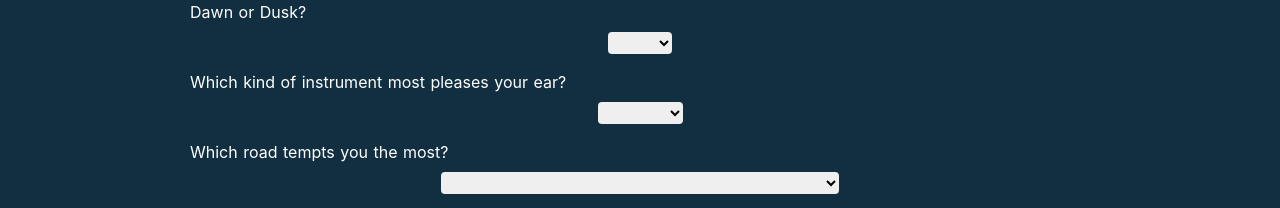
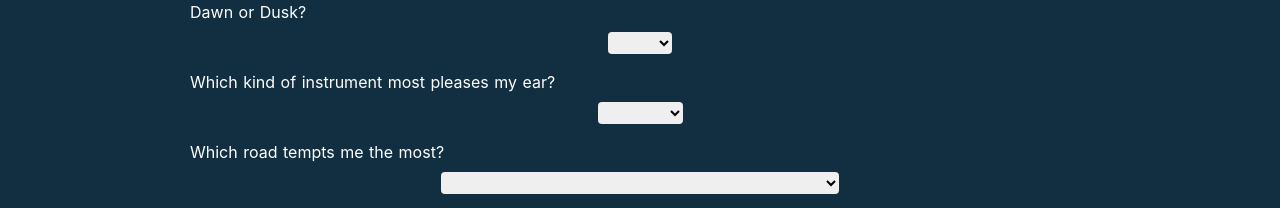
Before and after one commit to ethyl2/nuxt-experiment, a Nuxt app: page /sorting-hat in a window 1280 px wide. Shown: the part 170-378 px from the top of the page. Built offline with nearby package versions, Linux system fonts and the light colour scheme.

Commit message:
Fix: Adjusts wording of questions to be more consistent

```diff
--- a/pages/sorting-hat/index.vue
+++ b/pages/sorting-hat/index.vue
@@ -53,11 +53,11 @@ export default {
         },
         { question: 'Dawn or Dusk?', options: ['Dawn', 'Dusk'] },
         {
-          question: 'Which kind of instrument most pleases your ear?',
+          question: 'Which kind of instrument most pleases my ear?',
           options: ['Violin', 'Trumpet', 'Piano', 'Drum'],
         },
         {
-          question: 'Which road tempts you the most?',
+          question: 'Which road tempts me the most?',
           options: [
             'The wide, sunny, grassy lane',
             'The narrow, dark, lantern-lit alley',
```
